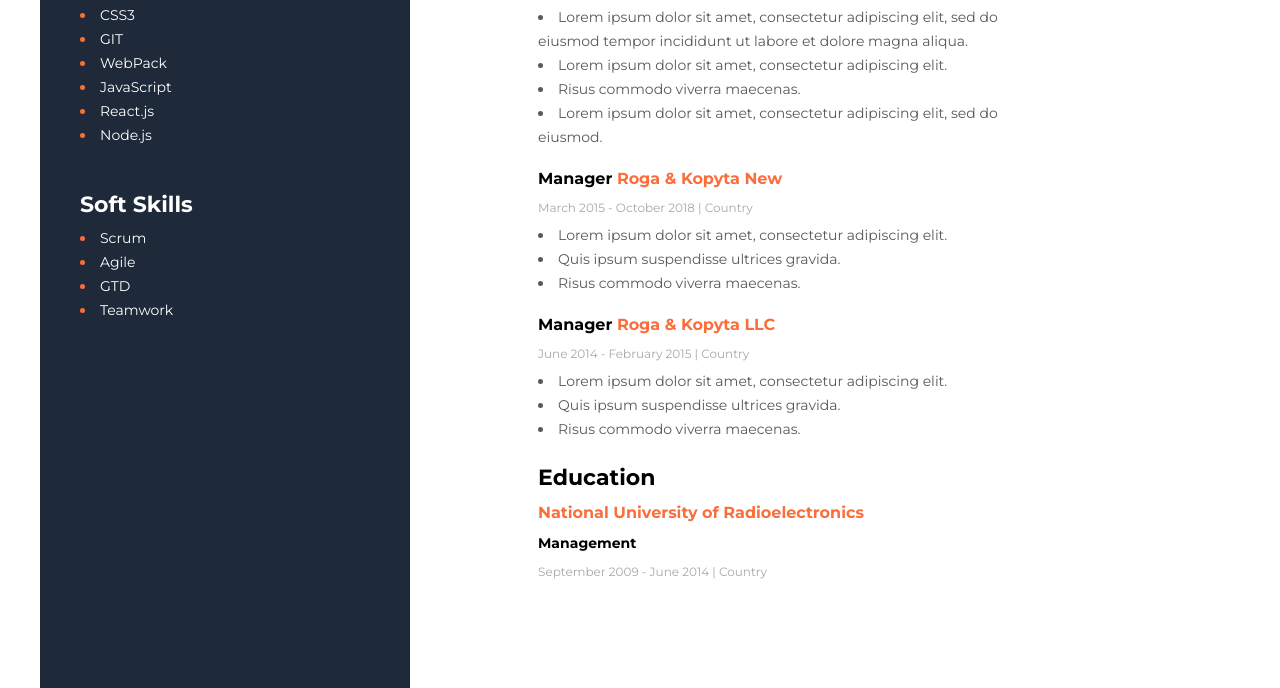
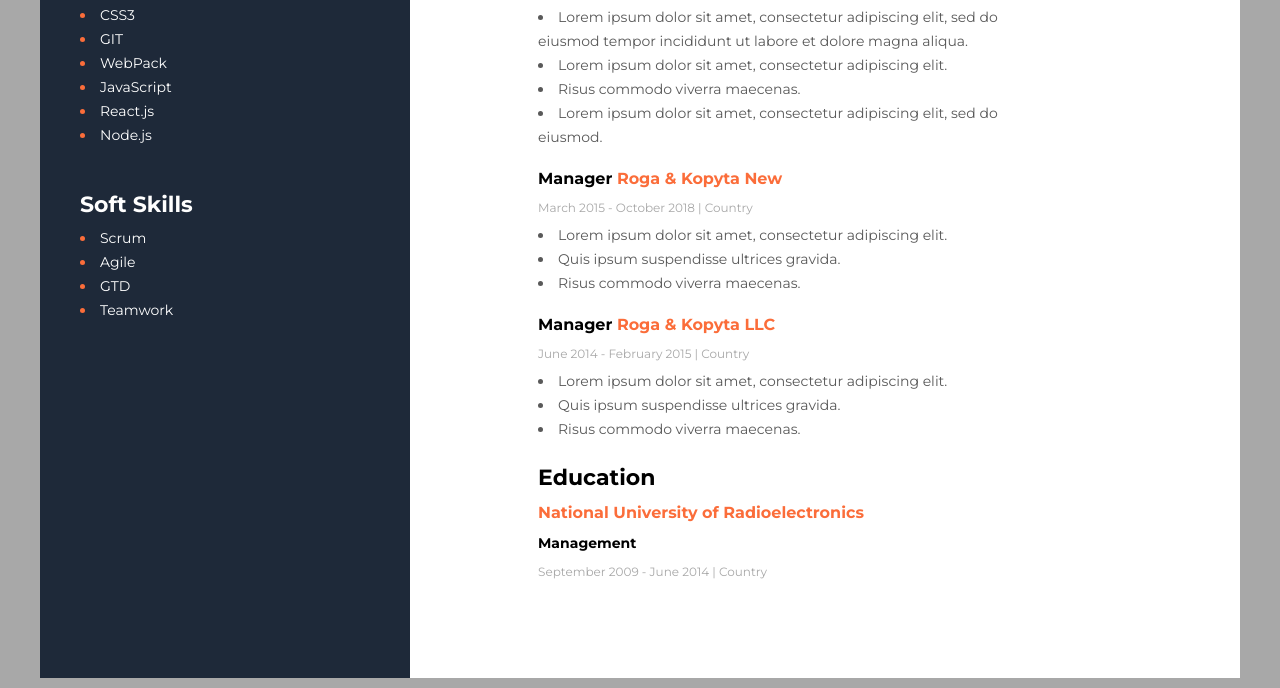
Before and after one commit to trayhorn/CV, a plain HTML site: page index.html in a window 1280 px wide. Shown: the part 635-1323 px from the top of the page. Drawn offline with nearby package versions, Linux system fonts and the light colour scheme.

Commit message:
set background

```diff
--- a/sass/components/_education.scss
+++ b/sass/components/_education.scss
@@ -1,4 +1,6 @@
 .education {
+  padding-bottom: 99px;
+
   &__title {
     margin-top: 0;
     margin-bottom: 12px;
--- a/sass/components/_page-header.scss
+++ b/sass/components/_page-header.scss
@@ -2,6 +2,7 @@ header {
   position: absolute;
   padding-bottom: 366px;
   max-width: 370px;
+  max-height: 1313px;
   background-color: #1E2939;
   color: $headerMainColor;
 }
--- a/sass/utils/_stable.scss
+++ b/sass/utils/_stable.scss
@@ -1,3 +1,7 @@
+:root {
+  background-color: #A8A8A8;
+}
+
 body {
   margin-left: auto;
   margin-right: auto;
```
Also changed, not shown: css/main.css, css/main.min.css, 2 other files.
